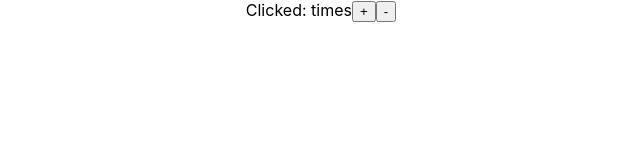
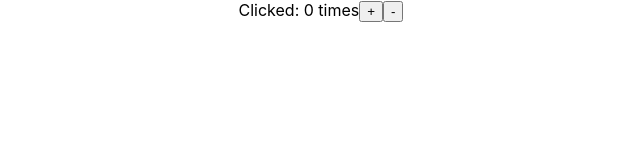
Before and after one commit to G1Coding/react-state-management, a React (Create React App) app in the folder redux-app/: page / in a window 1280 px wide. Shown: the top 160 px of the page, without its empty margins (319-959 px from the left). Built offline with nearby package versions, Linux system fonts and the light colour scheme.

Commit message:
feat: 증/감 counter 기능 추가

```diff
--- a/redux-app/src/App.tsx
+++ b/redux-app/src/App.tsx
@@ -1,13 +1,18 @@
 import React from 'react';
-import logo from './logo.svg';
 import './App.css';
 
-function App() {
+type Props = {
+  value: number;
+  onIncrement : () => void;
+  onDecrement : () => void;
+}
+
+function App({value, onIncrement, onDecrement} : Props) {
   return (
     <div className="App">
-      Clicked:  times
-      <button>+</button>
-      <button>-</button>
+      Clicked: {value} times
+      <button onClick={onIncrement}>+</button>
+      <button onClick={onDecrement}>-</button>
     </div>
   );
 }
--- a/redux-app/src/index.tsx
+++ b/redux-app/src/index.tsx
@@ -3,15 +3,29 @@ import ReactDOM from 'react-dom/client';
 import './index.css';
 import App from './App';
 import reportWebVitals from './reportWebVitals';
+import {createStore} from 'redux';
+import counter from './reducer';
 
 const root = ReactDOM.createRoot(
   document.getElementById('root') as HTMLElement
 );
-root.render(
+
+const store = createStore(counter);
+// console.log(store.getState());
+
+const render = () => root.render(
   <React.StrictMode>
-    <App />
+    <App
+      value = {store.getState()}
+      onIncrement = {() => store.dispatch({type: "INCREMENT"})}
+      onDecrement = {() => store.dispatch({type: "DECREMENT"})}
+    />
   </React.StrictMode>
 );
+
+render();
+
+store.subscribe(render);
 
 // If you want to start measuring performance in your app, pass a function
 // to log results (for example: reportWebVitals(console.log))
--- /dev/null
+++ b/redux-app/src/reducer/index.tsx
@@ -0,0 +1,12 @@
+const counter = (state=0, action: {type: string}) => {
+    switch(action.type) {
+        case "INCREMENT":
+            return state + 1;
+        case "DECREMENT":
+            return state - 1;
+        default:
+            return state;
+    }
+}
+
+export default counter;
```
Also changed, not shown: 1 other file (tests, documents, lock files or other folders).
